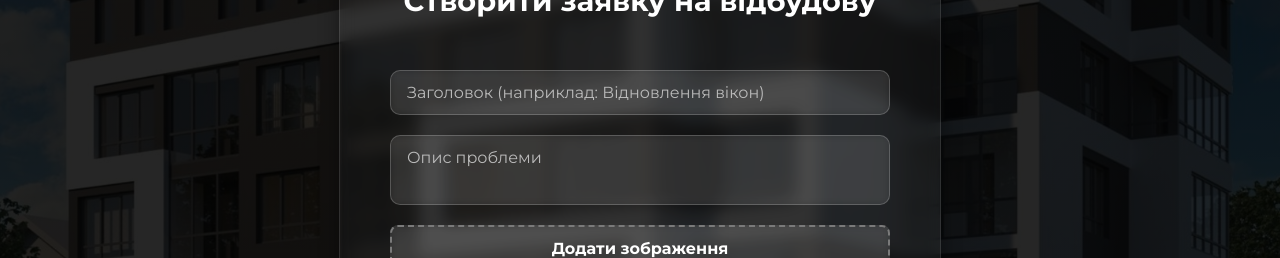
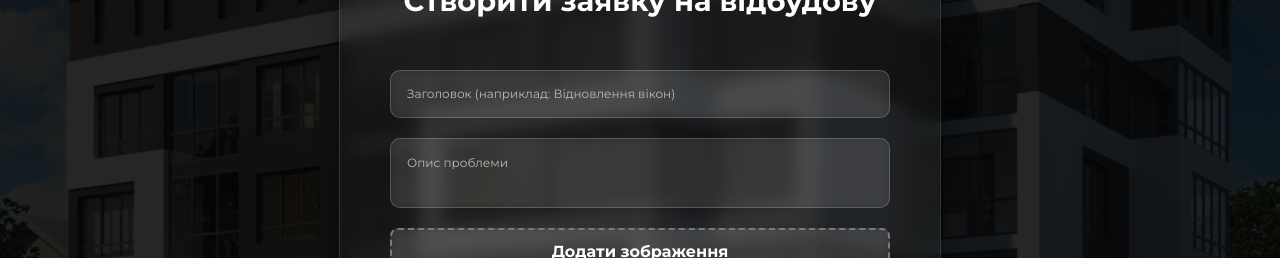
Before and after one commit to kulikp1/RebuildUA, a React (Vite) app: page /userPage in a window 1280 px wide. Shown: the part 339-597 px from the top of the page. Built offline with nearby package versions, Linux system fonts and the light colour scheme.

Commit message:
Update UserPage.module.css

```diff
--- a/src/components/UserPage/UserPage.module.css
+++ b/src/components/UserPage/UserPage.module.css
@@ -63,8 +63,8 @@
 
 .input,
 .textarea {
-  padding: 0.75rem 1rem;
-  font-size: 1rem;
+  padding: 1rem 1rem;
+  font-size: 12px;
   border: 1px solid rgba(255, 255, 255, 0.2);
   border-radius: 10px;
   background: rgba(255, 255, 255, 0.08);
```
